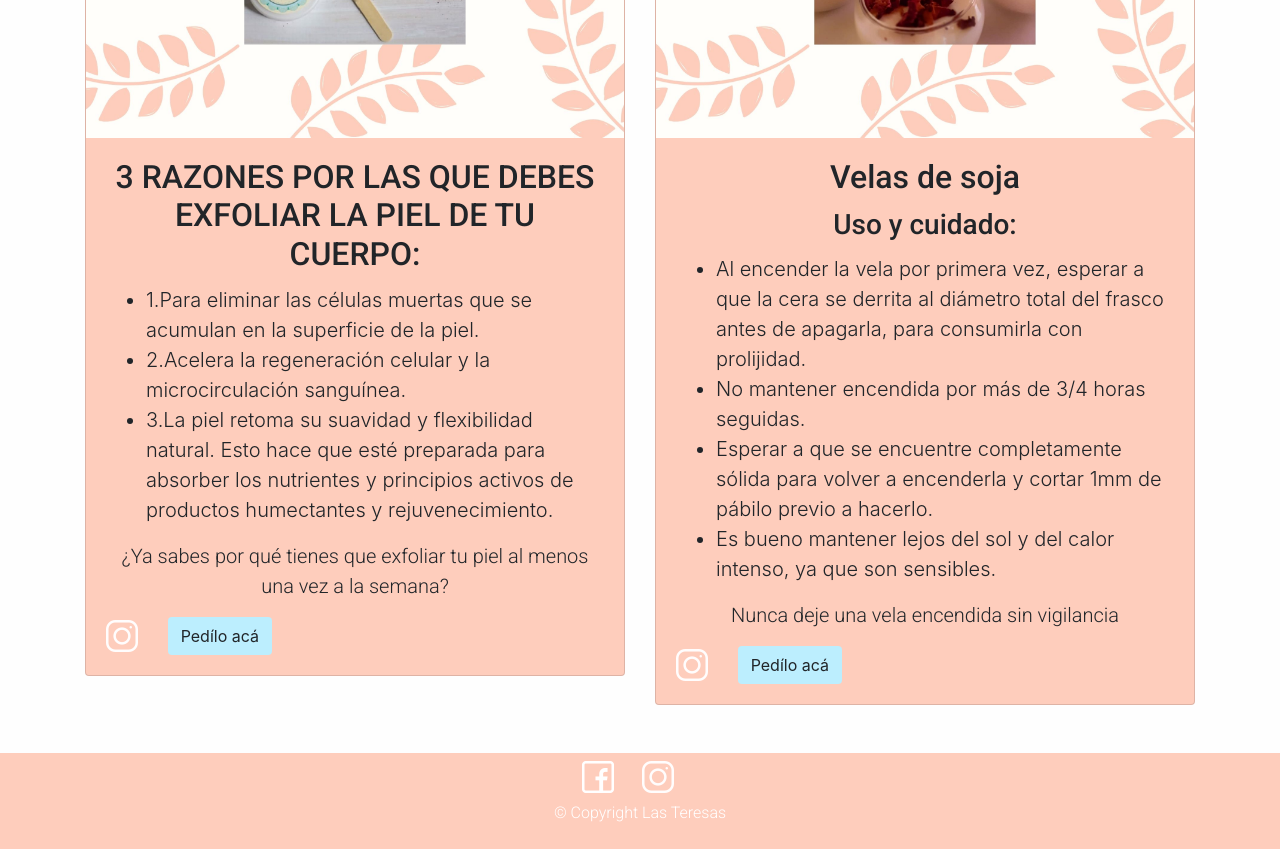
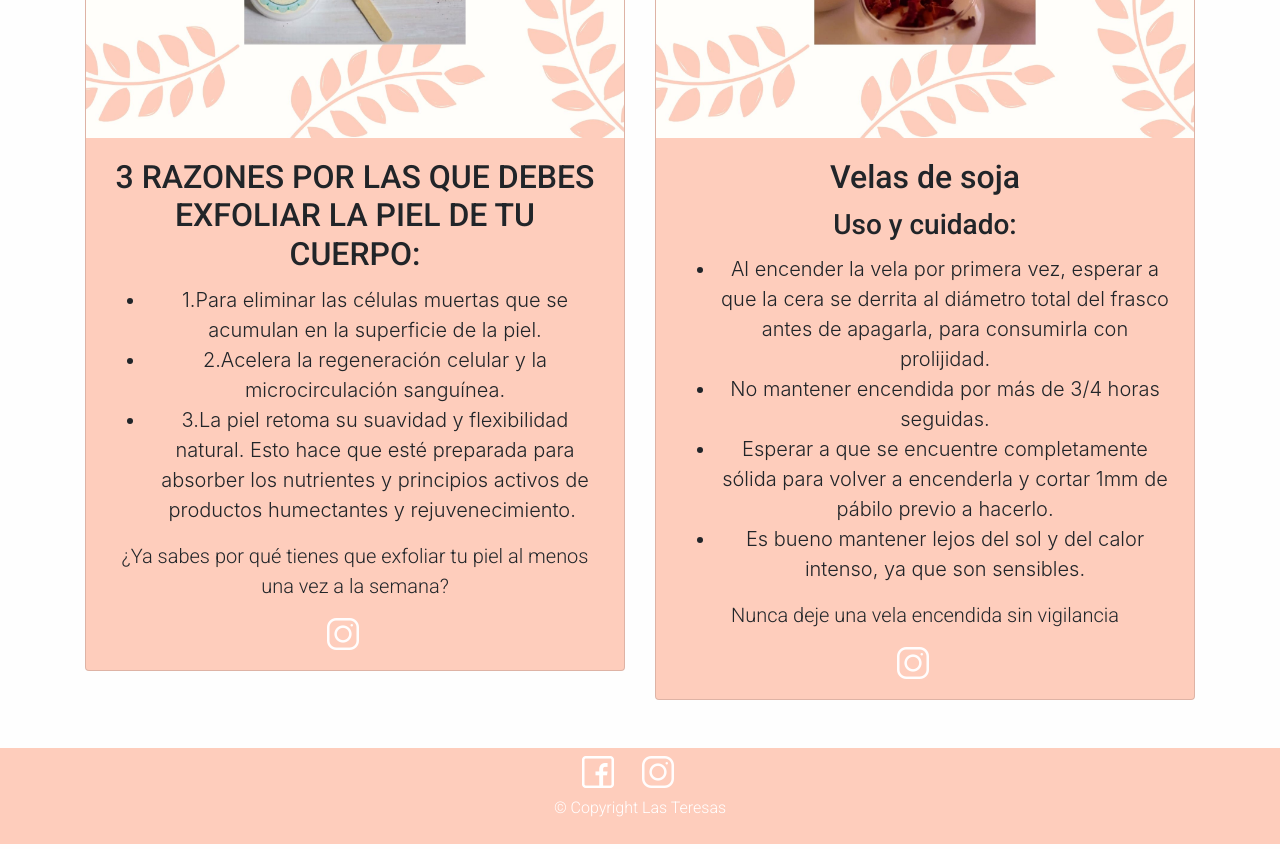
Before and after one commit to ladyshanai/lasteresas, a plain HTML site: page html/tips.html in a window 1280 px wide. Shown: the part 1720-2569 px from the top of the page. Drawn offline with nearby package versions, Linux system fonts and the light colour scheme.

Commit message:
Update tips.html

```diff
--- a/html/tips.html
+++ b/html/tips.html
@@ -12,7 +12,6 @@
 
     <title>Tips</title>
 </head>
-
 <body class="fondoBody">
     <header>
         <nav class="navbar navcolor navbar-dark fixed-top">
@@ -93,7 +92,7 @@
                                         </li>
                                     </ul>
                                     <a href="https://www.instagram.com/lasteresas_/?hl=es-la"><img src="../imagenes/instagram%20naranja.png" alt="logo instagram" class="mr-4">
-                                        <button type="button" class="btn botonColor">Pedílo acá</button></a>
+                                    </a>
                                 </div>
                             </div>
                         </div>
@@ -102,7 +101,7 @@
                         <div class="col-xs-12 col-sm-6 col-md-6 mt-5">
                             <div class="card cardColor ">
                                 <img src="../imagenes/exfoliar.jpg" class="card-img-top w-100 h-auto" alt="crema exfoliante" width="1800" height="1200">
-                                <div class="card-body text-left lead">
+                                <div class="card-body text-center lead">
                                     <h2 class="card-title text-center">3 RAZONES POR LAS QUE DEBES EXFOLIAR LA PIEL DE TU CUERPO:⁣</h2>
                                     <ul>
                                         <li>
@@ -117,7 +116,7 @@
                                     </ul>
                                     <p class="text-center">¿Ya sabes por qué tienes que exfoliar tu piel al menos una vez a la semana?⁣</p>
                                     <a href="https://www.instagram.com/lasteresas_/?hl=es-la"><img src="../imagenes/instagram.png" alt="logo instagram" class="mr-4">
-                                        <button type="button" class="btn botonColor">Pedílo acá</button></a>
+                                    </a>
                                 </div>
                             </div>
                         </div>
@@ -125,7 +124,7 @@
                         <div class="col-xs-12 col-sm-6 col-md-6 mt-5">
                             <div class="card cardColor">
                                 <img src="../imagenes/velasoja.jpg" class="card-img-top w-100 h-auto" alt="vela de soja" width="1800" height="1200">
-                                <div class="card-body text-left lead">
+                                <div class="card-body text-center lead">
                                     <h2 class="card-title text-center">Velas de soja</h2>
                                     <h3 class="card-title text-center">Uso y cuidado:</h3>
                                     <ul>
@@ -144,7 +143,7 @@
                                     </ul>
                                     <p class="text-center">Nunca deje una vela encendida sin vigilancia</p>
                                     <a href="https://www.instagram.com/lasteresas_/?hl=es-la"><img src="../imagenes/instagram.png" alt="logo instagram" class="mr-4">
-                                        <button type="button" class="btn botonColor ">Pedílo acá</button></a>
+                                    </a>
                                 </div>
                             </div>
                         </div>
@@ -178,4 +177,5 @@
     <script src="https://cdn.jsdelivr.net/npm/popper.js@1.16.1/dist/umd/popper.min.js" integrity="sha384-9/reFTGAW83EW2RDu2S0VKaIzap3H66lZH81PoYlFhbGU+6BZp6G7niu735Sk7lN" crossorigin="anonymous"></script>
     <script src="https://cdn.jsdelivr.net/npm/bootstrap@4.5.3/dist/js/bootstrap.min.js" integrity="sha384-w1Q4orYjBQndcko6MimVbzY0tgp4pWB4lZ7lr30WKz0vr/aWKhXdBNmNb5D92v7s" crossorigin="anonymous"></script>
 
-</body></html>
+</body>
+</html>
```
